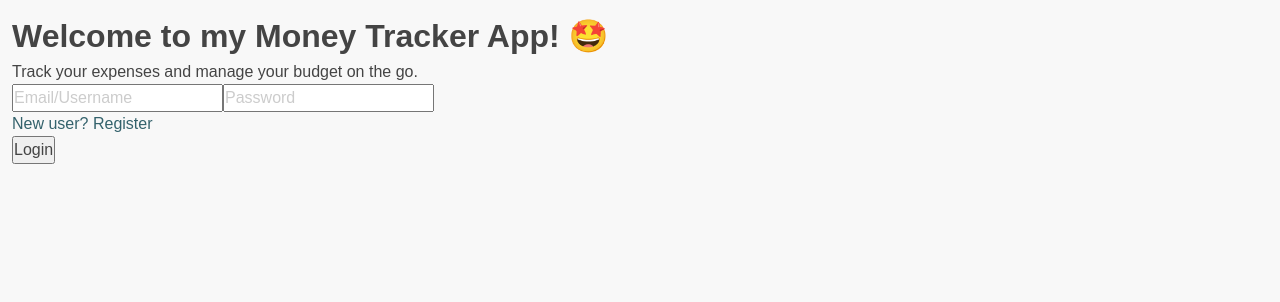
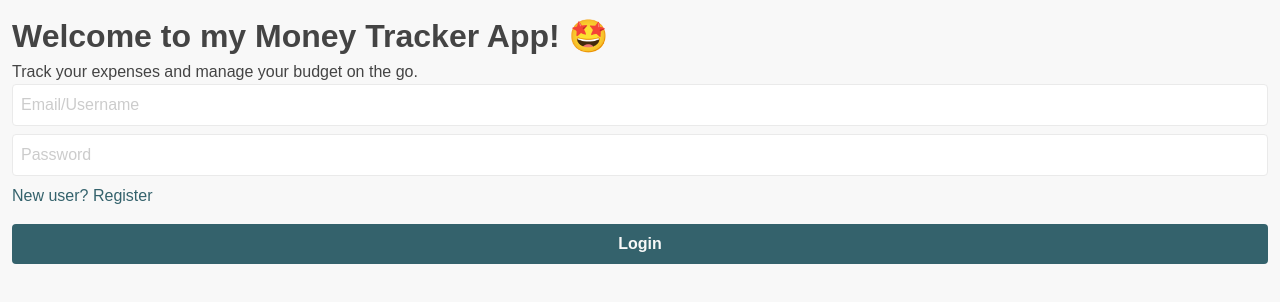
Before and after one commit to kNoCoding/MERN-Budget-Tracker, a React (Vite) app in the folder client/: page / in a window 1280 px wide. Shown: the top 302 px of the page. Built offline with nearby package versions, Linux system fonts and the light colour scheme.

Commit message:
Style the AuthForm

```diff
--- a/client/src/assets/style/cmp/AuthForm.scss
+++ b/client/src/assets/style/cmp/AuthForm.scss
@@ -1,12 +1,53 @@
-.error {
-    border-color: $color-danger;
+.auth-form {
+    display: flex;
+    flex-direction: column;
+    gap: $spacing-unit;
 
-    &:focus {
-        outline: 2px solid $color-danger;
+    input {
+        border: 1px solid $color-neutral-200; // Default border color
+        padding: $spacing-unit; // Padding inside inputs
+        border-radius: 4px; // Slightly rounded borders for inputs
+
+        &.error {
+            border-color: $color-danger; // Error border color
+        }
+
+        &:focus {
+            outline: none; // Remove default focus outline
+            box-shadow: 0 0 0 2px $color-accent; // Custom focus style using box-shadow
+        }
+    }
+
+    .auth-error {
+        color: $color-danger;
+        margin-top: $spacing-unit;
+        margin-bottom: calc(2 * $spacing-unit);
+        padding: calc($spacing-unit / 2);
+        border: 1px solid $color-danger; // Error border for the message
+        border-radius: 4px; // Rounded borders for the message
+    }
+
+    button {
+        padding: $spacing-unit; // Padding inside button
+        margin-top: $spacing-unit; // Spacing above button
+        background-color: $color-primary; // Button background color
+        color: $color-neutral-100; // Button text color
+        border: none; // No border for button
+        border-radius: 4px; // Rounded borders for button
+        font-weight: $font-weight-bold; // Bold text for button
+
+        &:hover {
+            background-color: darken($color-primary, 10%); // Darken button on hover
+        }
+    }
+
+    a {
+        align-self: center; // Center the link horizontally
+        margin-top: $spacing-unit; // Spacing above link
+        color: $color-primary; // Link color
+
+        &:hover {
+            color: darken($color-primary, 10%); // Darken link on hover
+        }
     }
 }
-
-.auth-error {
-    color: $color-danger;
-    margin-bottom: $spacing-unit;
-}
--- a/client/src/components/AuthForm.jsx
+++ b/client/src/components/AuthForm.jsx
@@ -35,8 +35,7 @@ function AuthForm() {
   }
 
   return (
-    <>
-      <form onSubmit={(event) => event.preventDefault()}>
+    <form onSubmit={(event) => event.preventDefault()} className='auth-form'>
       <input
         type="text"
         name="email"
@@ -64,7 +63,6 @@ function AuthForm() {
       </div>
       <button onClick={handleSubmit}>{isLogin ? 'Login' : 'Register'}</button>
     </form>
-    </>
   )
 }
 
```
Lines whose indentation alone changed are shown as unchanged.
